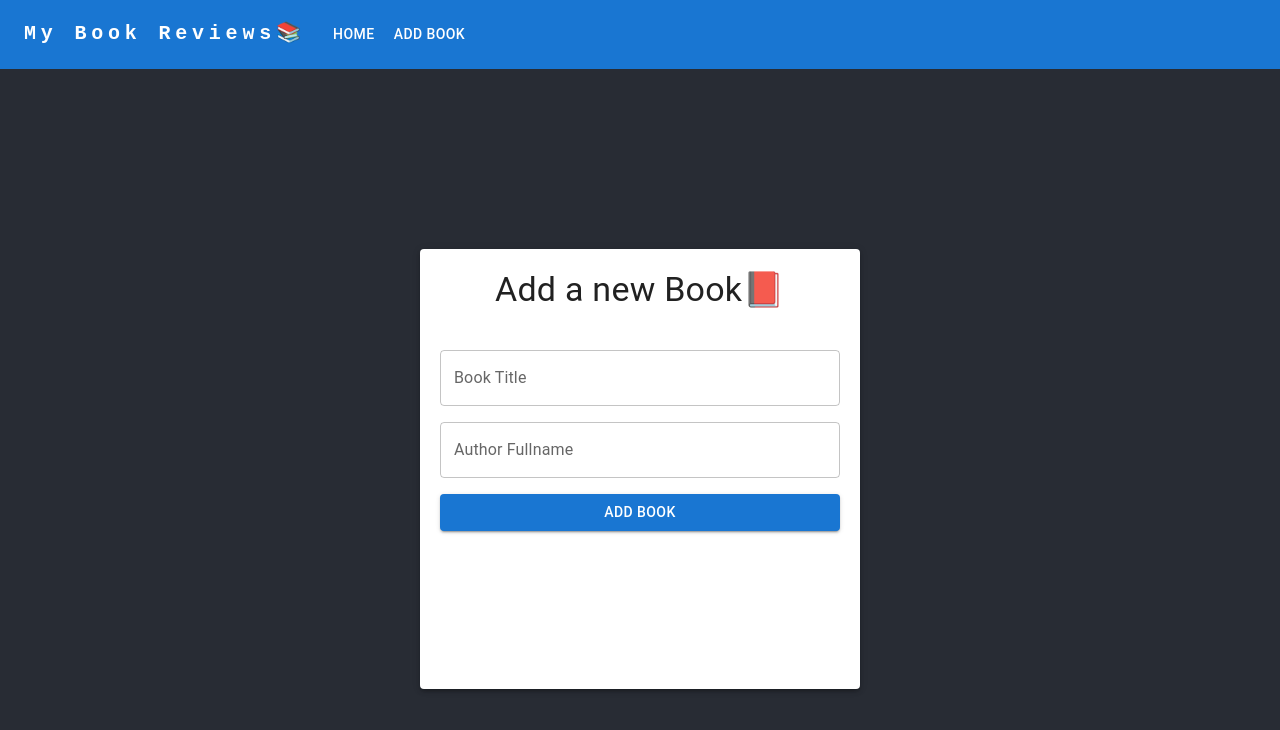
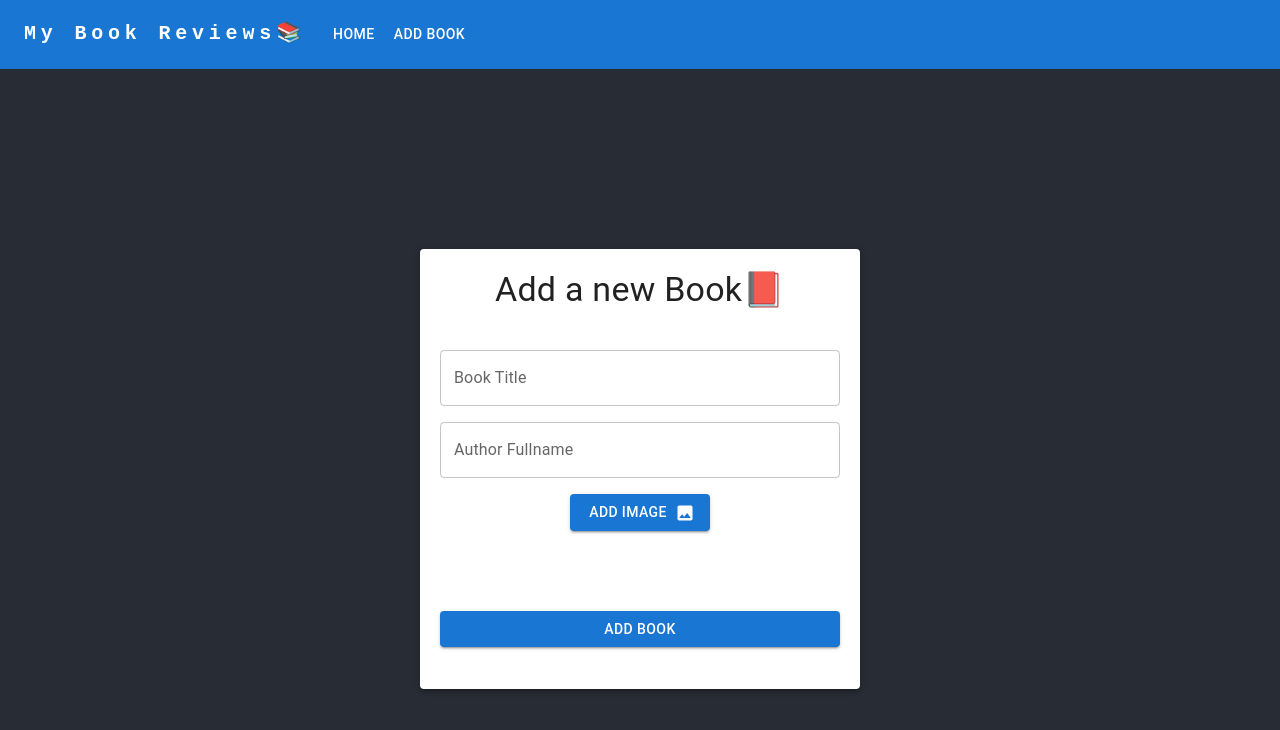
Before and after one commit to 602822/bookRatingSite, a React (Create React App) app: page / in a window 1280 px wide. Both pictures are taken after a click on the button "ADD BOOK". Shown: the top 730 px of the page. Built offline with nearby package versions, Linux system fonts and the light colour scheme.

Commit message:
added event handlers for title, author and addBook

```diff
--- a/src/components/NewBook.js
+++ b/src/components/NewBook.js
@@ -3,8 +3,27 @@ import { Typography } from "@mui/material";
 import { TextField } from "@mui/material";
 import { Paper } from "@mui/material";
 import { Button } from "@mui/material";
+import { useState } from "react";
+import ImageIcon from "@mui/icons-material/Image";
 
 export default function NewBook() {
+  const [title, setTitle] = useState("");
+  const [author, setAuthor] = useState("");
+
+  const handleTitleChange = (e) => {
+    setTitle(e.target.value);
+  };
+
+  const handleAuthorChange = (e) => {
+    setAuthor(e.target.value);
+  };
+
+  const handleAddBook = () => {
+    console.log("Title: " + title, "Author: " + author);
+    setTitle("");
+    setAuthor("");
+  };
+
   return (
     <Paper
       elevation={3}
@@ -25,14 +44,26 @@ export default function NewBook() {
         label="Book Title"
         variant="outlined"
         sx={{ marginBottom: 2 }}
+        value={title}
+        onChange={handleTitleChange}
       />
       <TextField
         id="tf2"
         label="Author Fullname"
         variant="outlined"
         sx={{ marginBottom: 2 }}
+        value={author}
+        onChange={handleAuthorChange}
       />
-      <Button variant="contained" color="primary">
+      <Button
+        variant="contained"
+        color="primary"
+        endIcon={<ImageIcon></ImageIcon>}
+        sx={{ marginBottom: 10, width: "35%", alignSelf: "center" }}
+      >
+        Add Image
+      </Button>
+      <Button variant="contained" color="primary" onClick={handleAddBook}>
         Add Book
       </Button>
     </Paper>
```
